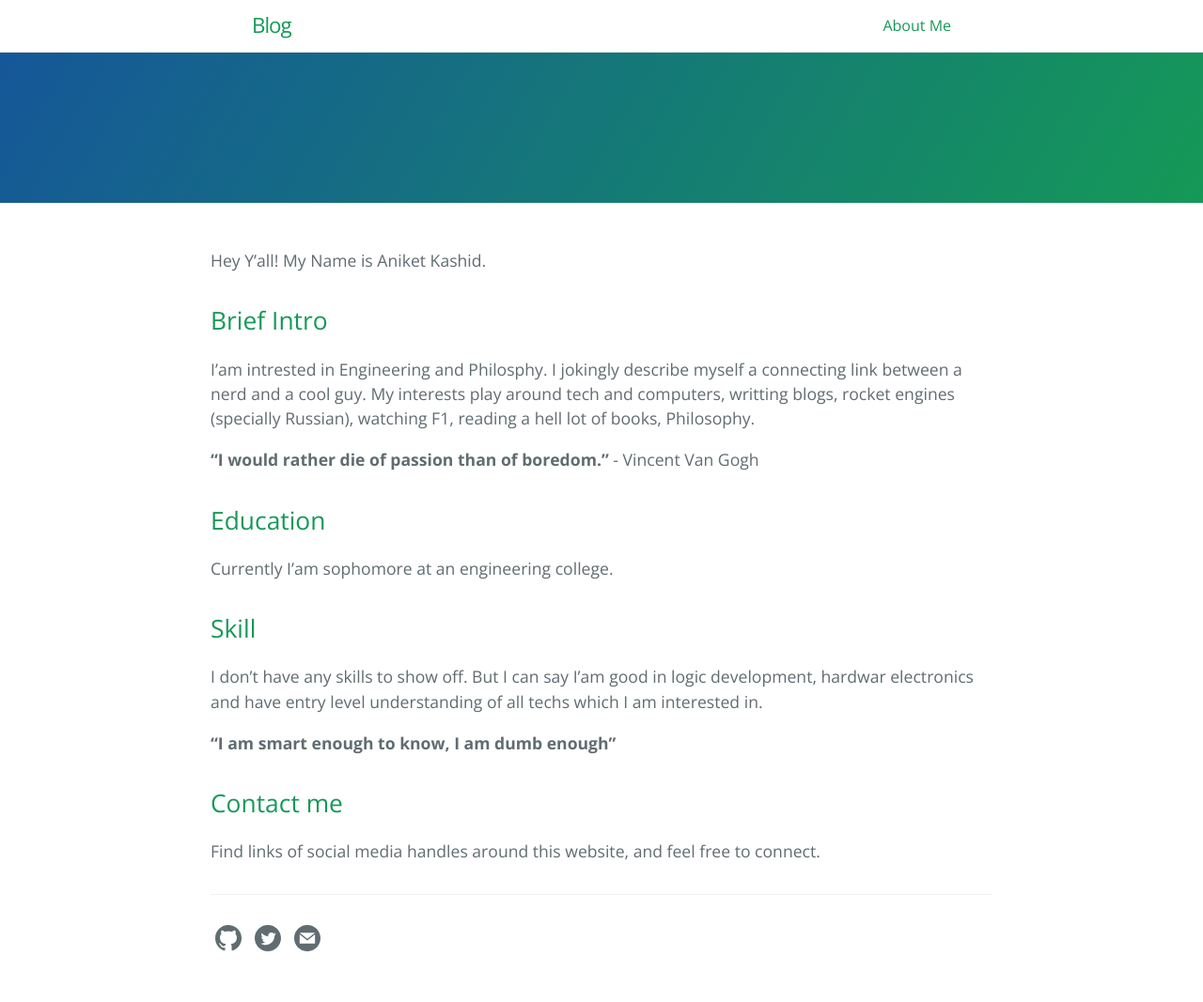
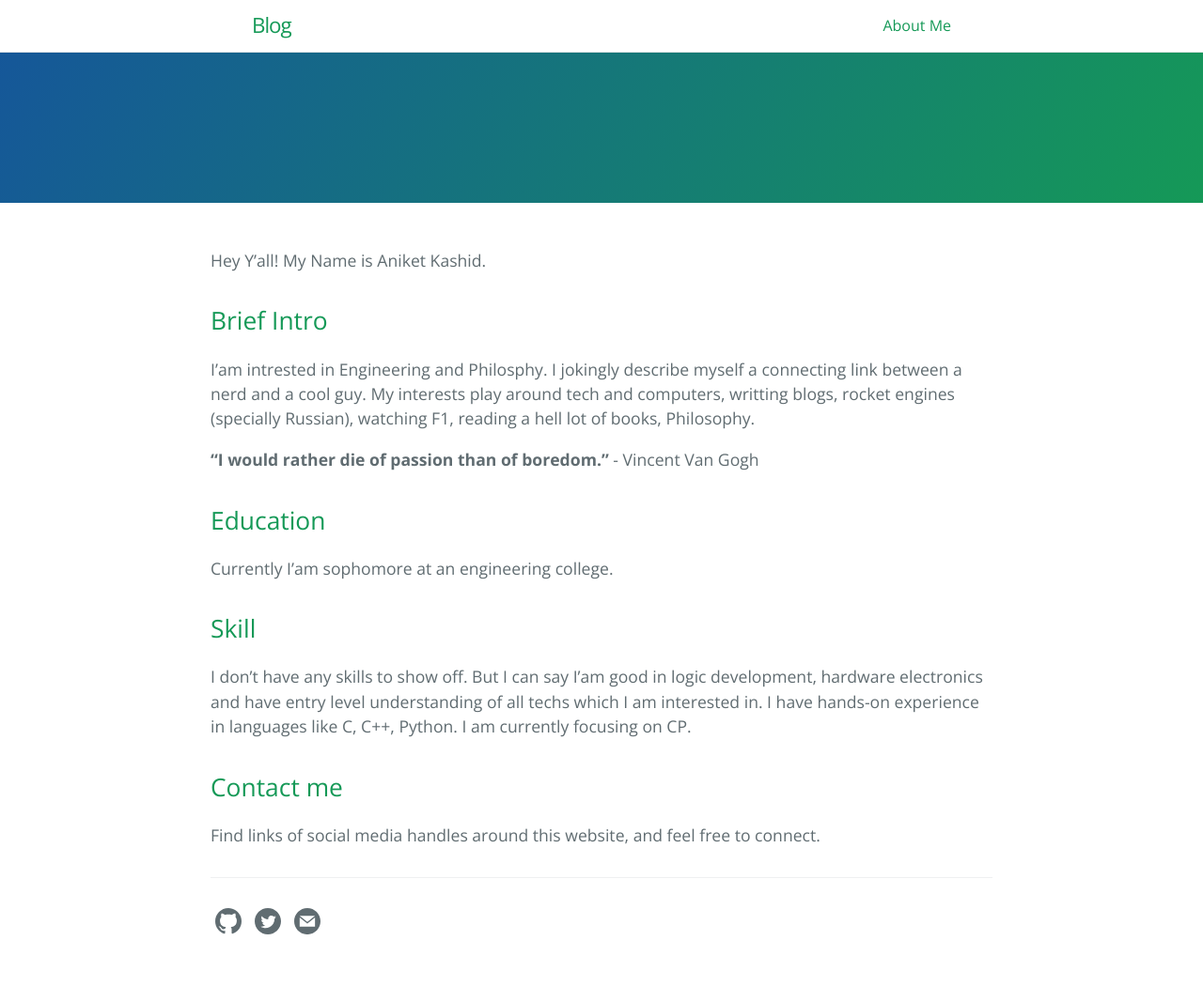
Before and after one commit to aniketkashid17/aniketkashid, a Jekyll site: the page built from about.md, in a window 1280 px wide. Shown: the whole page at 94% size. Built offline with Jekyll 4.4.1, drawn with Linux system fonts in a browser that asks for light colours.

Commit message:
Update about.md

```diff
--- a/about.md
+++ b/about.md
@@ -23,10 +23,9 @@ Currently I'am sophomore at an engineering college.
 
 ## Skill
 
-I don't have any skills to show off. But I can say I'am good in logic development, hardwar electronics and have entry level understanding of all
-techs which I am interested in.
+I don't have any skills to show off. But I can say I'am good in logic development, hardware electronics and have entry level understanding of all
+techs which I am interested in. I have hands-on experience in languages like C, C++, Python. I am currently focusing on CP.
 
-**"I am smart enough to know, I am dumb enough"**
 
 ## Contact me
 
```
